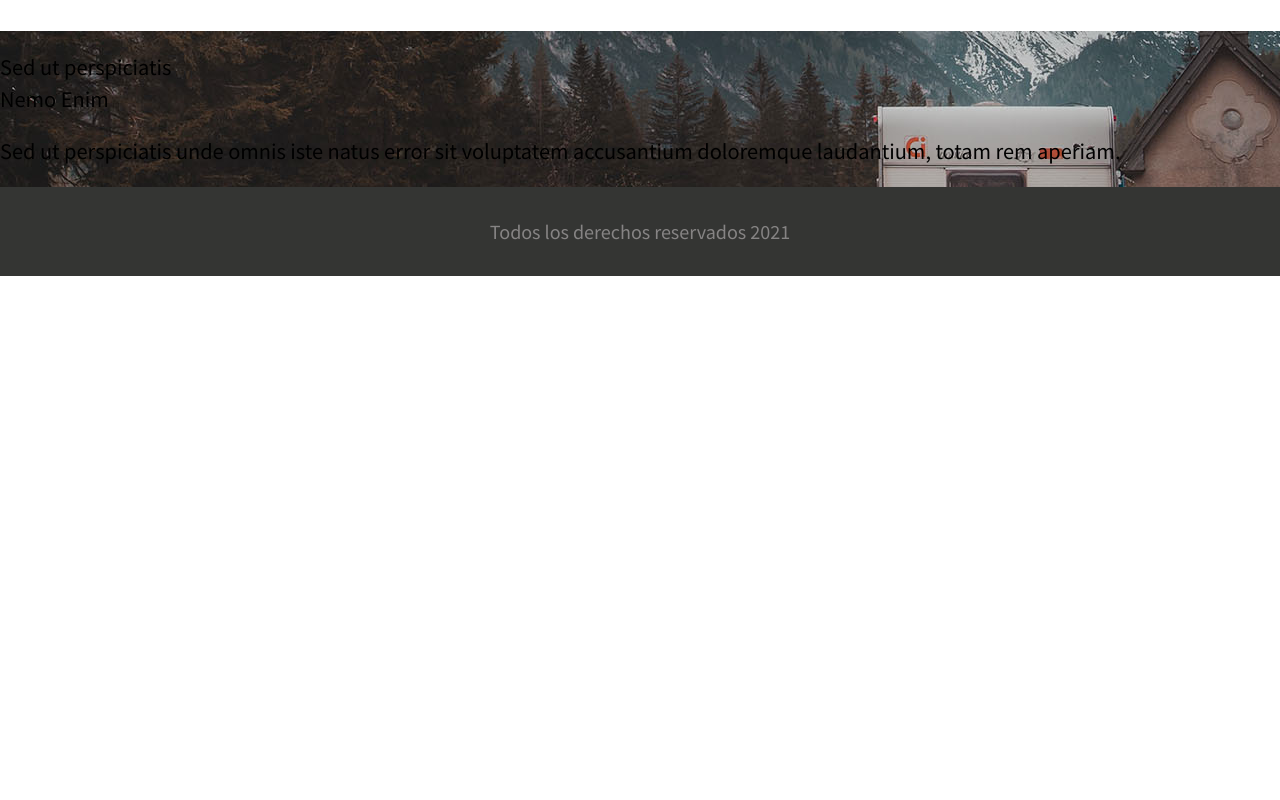
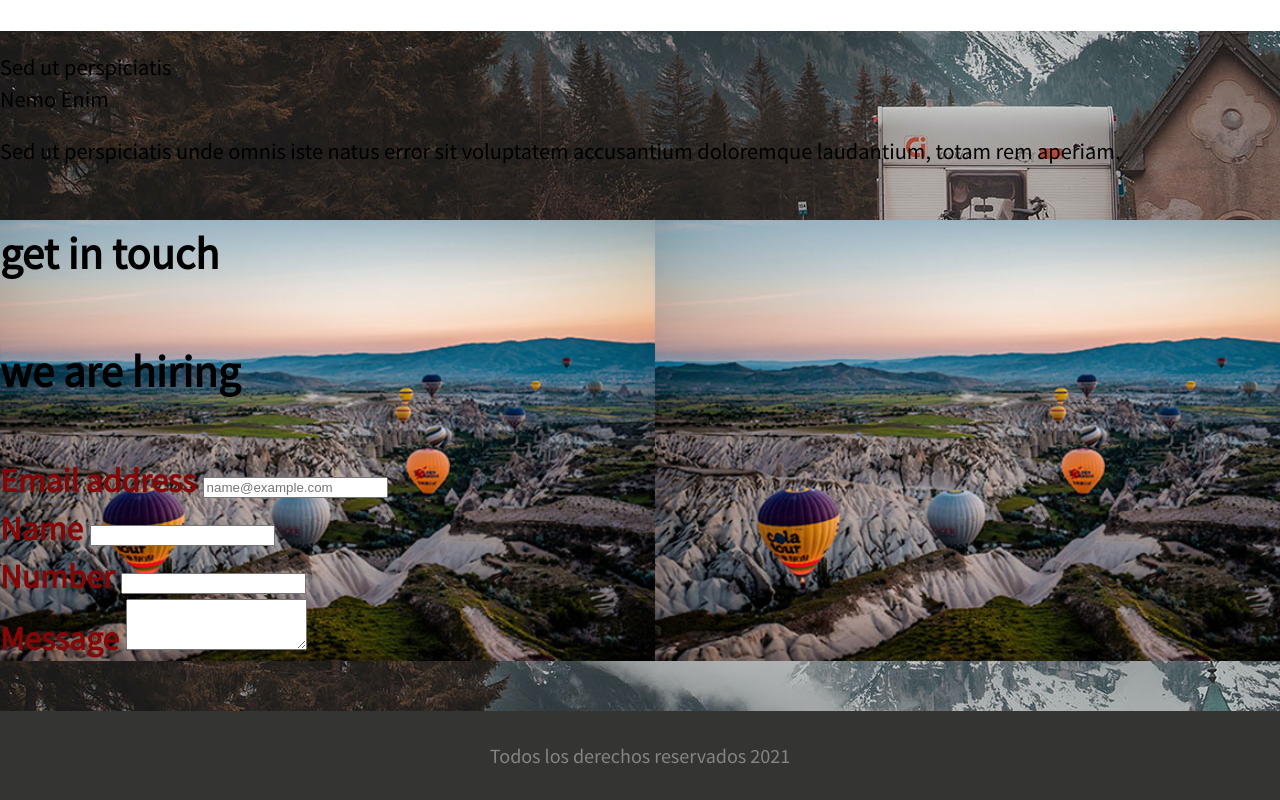
Before and after one commit to JCMS12345/25Watts, a website: page index.html in a window 1280 px wide. Shown: the part 1073-1873 px from the top of the page. Before the commit the page ends 1349 px from the top, so only its background shows below. Drawn offline with Linux system fonts and the light colour scheme.

Commit message:
commit on main

```diff
--- a/index.html
+++ b/index.html
@@ -70,6 +70,37 @@
             <h3>Sed ut perspiciatis unde omnis iste natus error sit voluptatem accusantium doloremque laudantium, totam rem aperiam.</h3>
         </div>
 
+        <section class="Contact">
+            <div class="contacto">
+
+                <h4>get in touch</h4>
+                <h4>we are hiring</h4>
+
+                <h5>
+
+                <div class="mb-3">
+                    <label for="exampleFormControlInput1" class="form-label">Email address</label>
+                    <input type="email" class="form-control" id="exampleFormControlInput1" placeholder="name@example.com">
+                  </div>
+
+                  <div class="mb-3">
+                    <label for="exampleFormControlInput1" class="form-label">Name</label>
+                    <input type="email" class="form-control" id="exampleFormControlInput1" placeholder="">
+                  </div>
+
+                  <div class="mb-3">
+                    <label for="exampleFormControlInput1" class="form-label">Number</label>
+                    <input type="email" class="form-control" id="exampleFormControlInput1" placeholder="">
+                  </div>
+
+                  <div class="mb-3">
+                    <label for="exampleFormControlTextarea1" class="form-label">Message</label>
+                    <textarea class="form-control" id="exampleFormControlTextarea1" rows="3"></textarea>
+                  </div>
+                </h5>
+
+            </div>
+            </section>
 
     </main>
 
--- a/sass/_global.scss
+++ b/sass/_global.scss
@@ -49,12 +49,21 @@ nav, .servicios, .presentacion, .footer-content{
     margin-bottom: 10%;
 }
 
+.Contact{
+    background-image: url(../Assets/Imagenes/contact-image.png);
+    background-size:contain;
+    text-align: justify;
+    text-size-adjust: 4.0rem;
+}
+
 //Variables
 
 $font-p: 1.8rem;
 $font-h1: 3.0rem;
 $font-h2: 2.4rem;
 $font-h3: 2.0rem;
+$font-h4: 4.0rem;
+$font-h5: 3.0rem;
 
 p{
     font-size: $font-p;
@@ -73,6 +82,16 @@ h2{
 h3{
     font-size: $font-h3;
     font-weight: lighter;
+}
+
+h4{
+    font-size: $font-h4;
+    color: black;
+}
+
+h5{
+    font-size: $font-h5;
+    color: rgb(134, 6, 6);
 }
 
 .btn{
```
Also changed, not shown: Assets/Imagenes/contact-image.png (added), sass/main.css, 1 other file.
